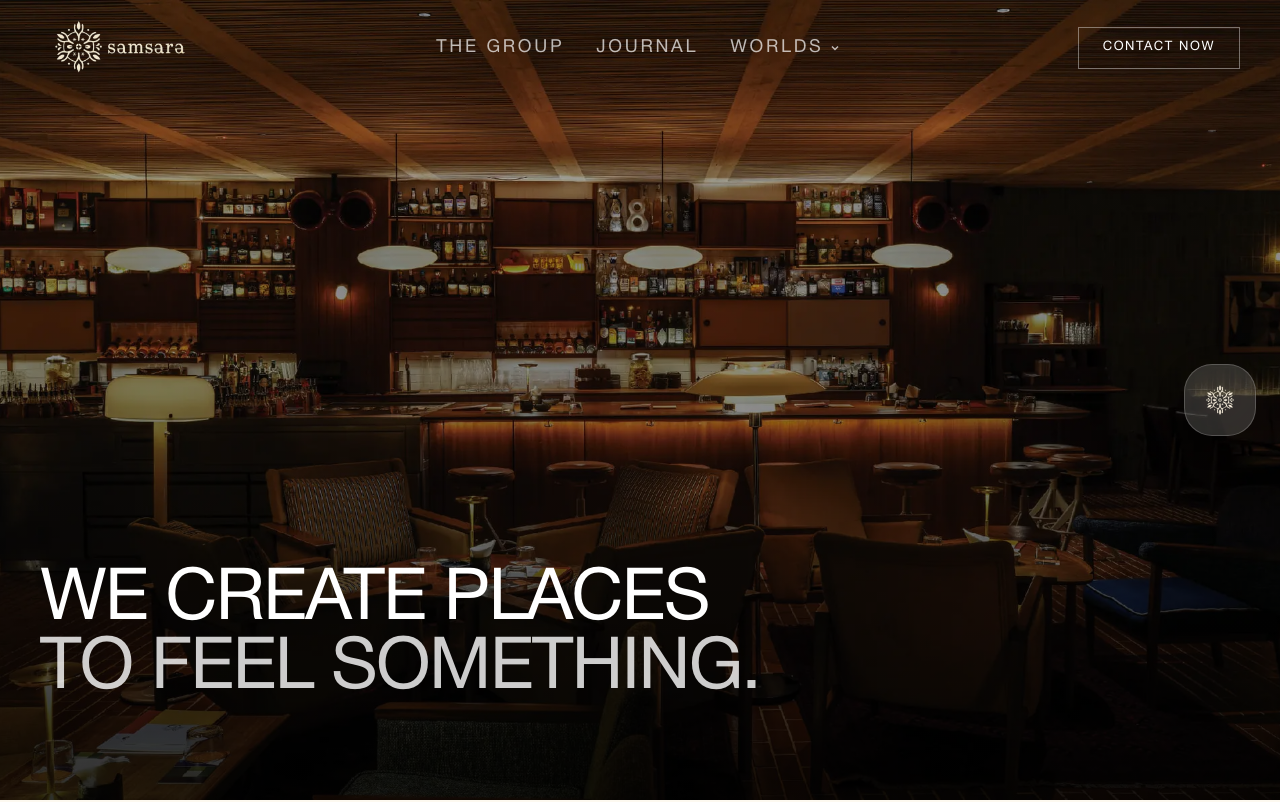
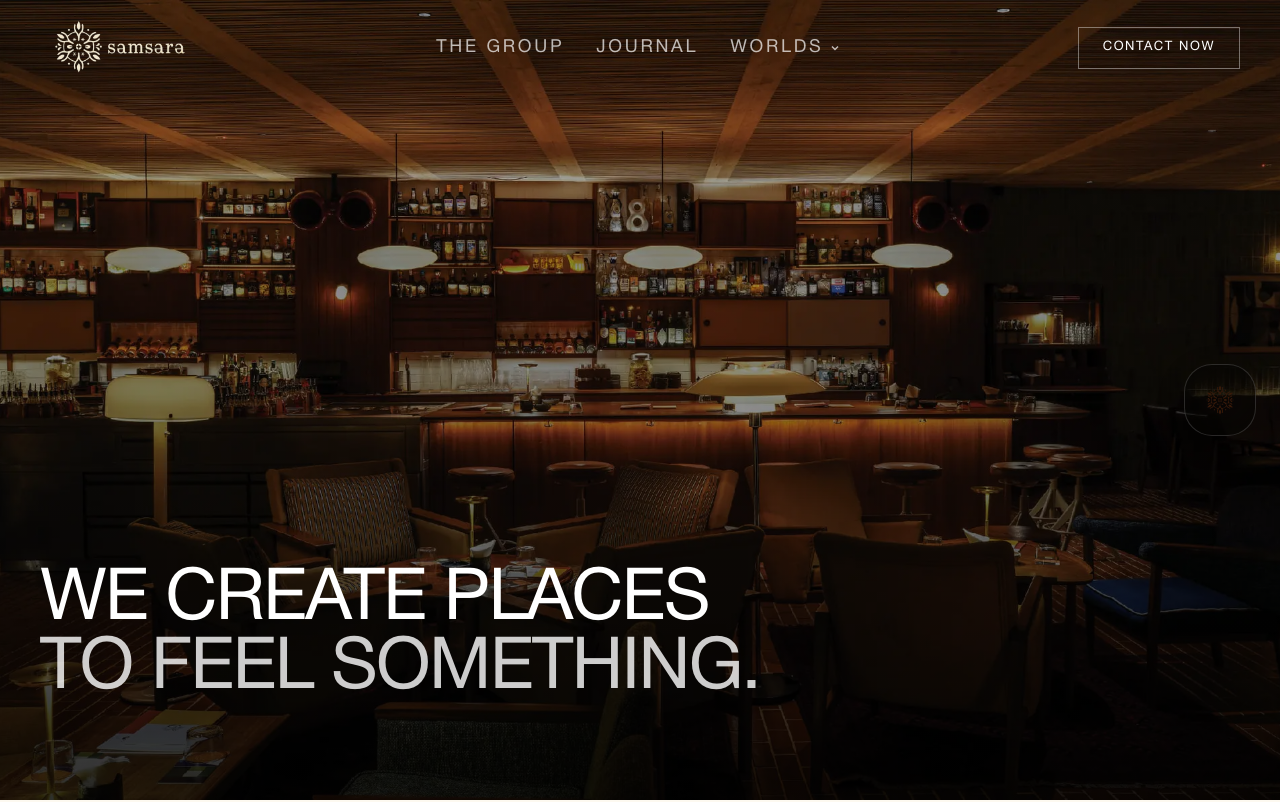
Before and after one commit to albiruby/SAMS-SAMS, a Next.js app: page / in a window 1280 px wide. Shown: the top 802 px of the page. Built offline with nearby package versions, Linux system fonts and the light colour scheme.

Commit message:
filter always dark bg for contrast, flip logo per page bg

```diff
--- a/src/components/FloatingFilter.js
+++ b/src/components/FloatingFilter.js
@@ -23,7 +23,7 @@ export default function FloatingFilter() {
 
   const activeCat = categories.find((c) => c.label === active);
   const isDark = darkPages.includes(pathname);
-  const logoSrc = isDark ? "/logodoanglight.png" : "/logodoangdark.png";
+  const logoSrc = isDark ? "/logodoangdark.png" : "/logodoanglight.png";
 
   return (
     <div
@@ -34,8 +34,8 @@ export default function FloatingFilter() {
       <div
         className={`backdrop-blur-2xl border shadow-[0_8px_32px_rgba(0,0,0,0.12)] transition-all duration-500 ease-[cubic-bezier(0.16,1,0.3,1)] overflow-hidden ${
           isDark
-            ? "bg-white/15 border-white/20"
-            : "bg-black/5 border-black/10"
+            ? "bg-black/40 border-white/15"
+            : "bg-black/60 border-white/10"
         } ${
           hovered
             ? "rounded-[28px] w-[200px] py-5 px-3"
@@ -55,12 +55,8 @@ export default function FloatingFilter() {
                 onClick={() => setActive(cat.label)}
                 className={`w-full text-left font-label text-[11px] tracking-[0.18em] uppercase py-2.5 px-4 rounded-full transition-all duration-200 ${
                   active === cat.label
-                    ? isDark
-                      ? "bg-white text-black"
-                      : "bg-black text-white"
-                    : isDark
-                      ? "text-white/60 hover:text-white hover:bg-white/10"
-                      : "text-black/50 hover:text-black hover:bg-black/5"
+                    ? "bg-white text-black"
+                    : "text-white/70 hover:text-white hover:bg-white/10"
                 }`}
               >
                 {cat.label}
```
